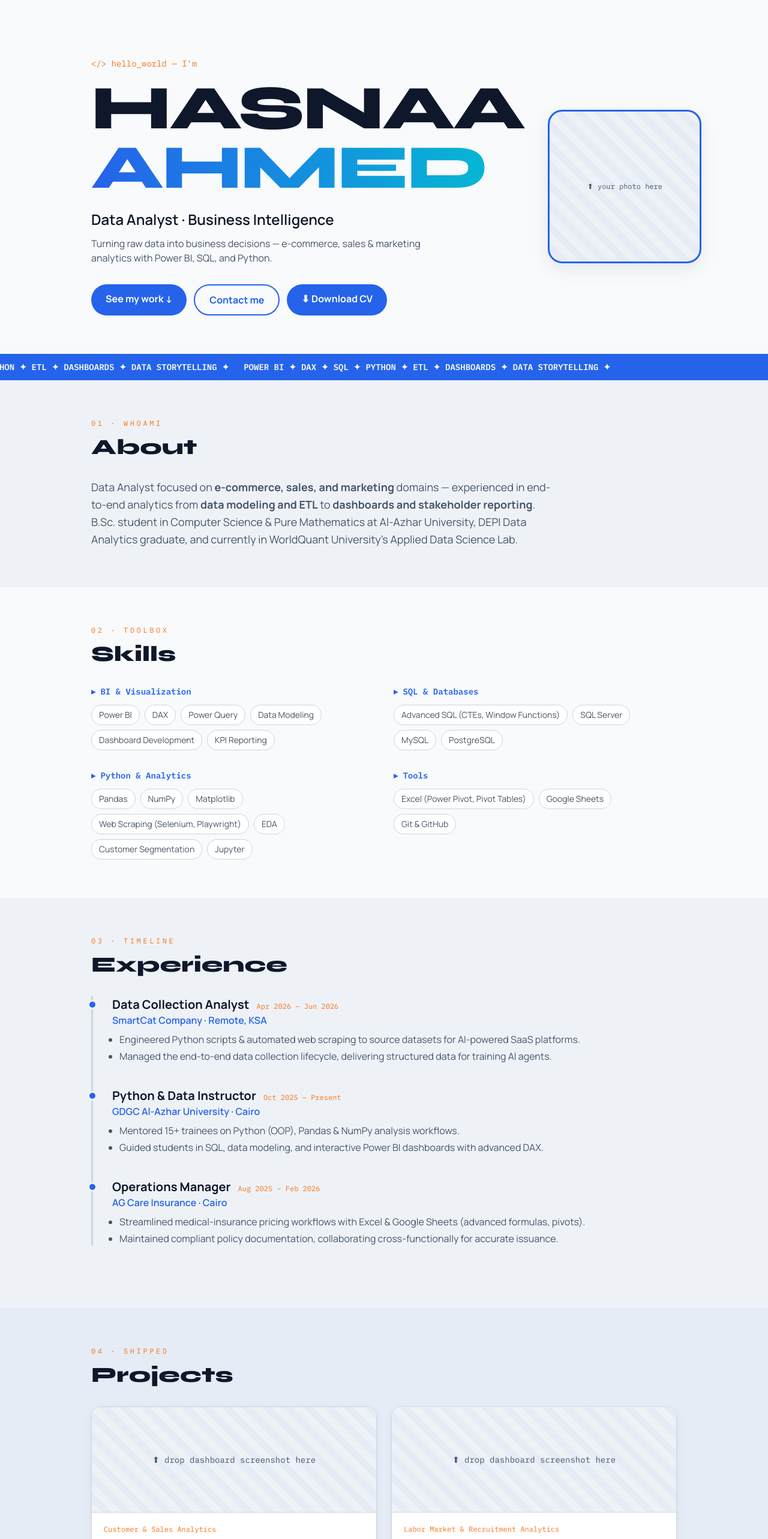
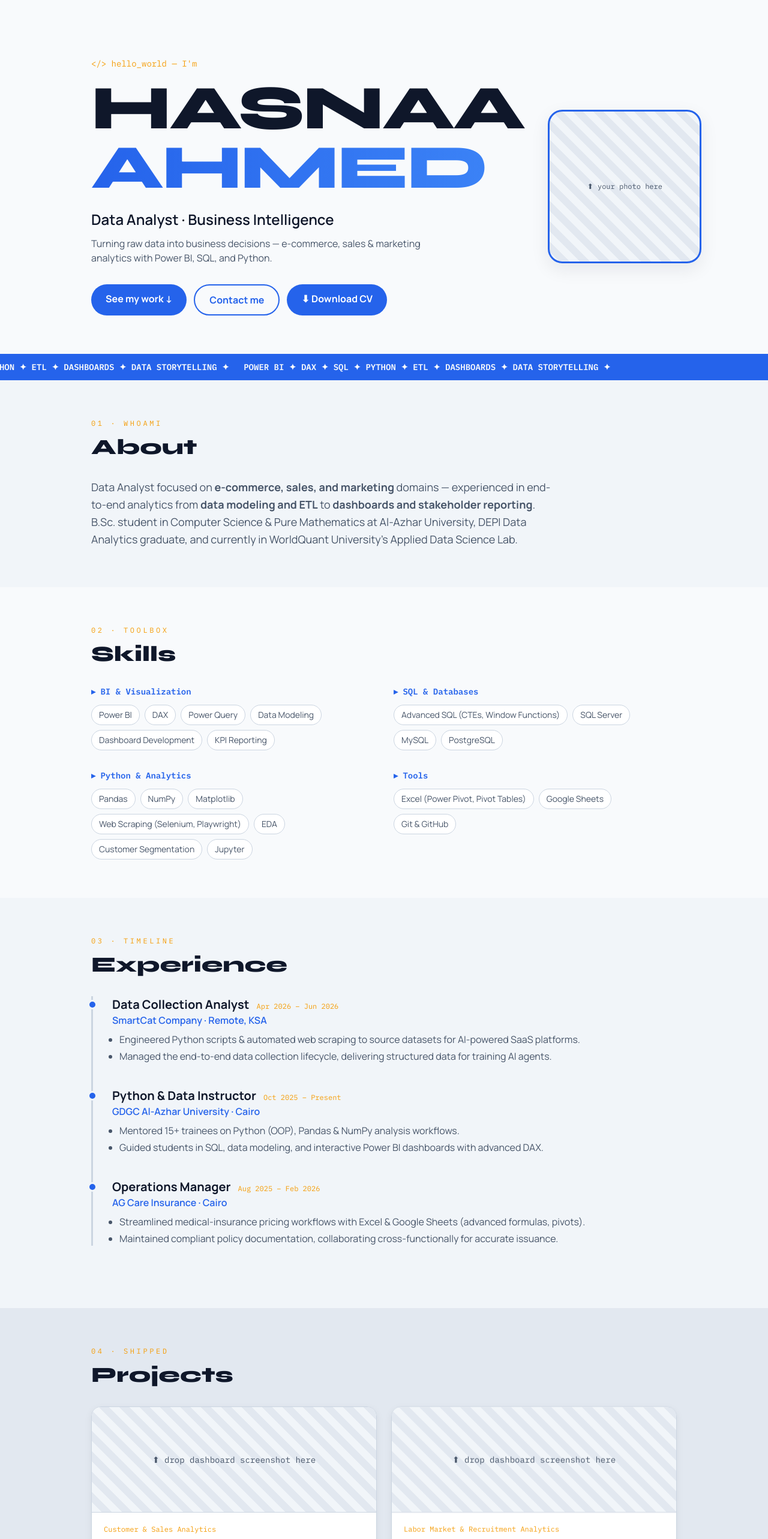
Before and after one commit to evehasnaa/hasnaa_portfolio, a React (Vite) app: page / in a window 1280 px wide. Shown: the top 2566 px of the page at 60% size. Built offline with nearby package versions, Linux system fonts and the light colour scheme.

Commit message:
Update design tokens: slate backgrounds, blue secondary, amber accent, green success

```diff
--- a/src/App.jsx
+++ b/src/App.jsx
@@ -2,9 +2,9 @@
 import Certifications from "./components/Certifications";
 
 /* ─── Design system ───
-   bg      #F8FAFC / #EEF2F7 / #E5ECF5     card #FFFFFF     border #CBD5E1
+   bg      #F8FAFC / #F1F5F9 / #E2E8F0     card #FFFFFF     border #CBD5E1
    text    #0F172A (primary) / #475569 (secondary)
-   primary #2563EB   secondary #06B6D4   accent #F97316 */
+   primary #2563EB   secondary #3B82F6   accent #F59E0B   success #10B981 */
 
 const LINKS = {
   linkedin: "https://www.linkedin.com/in/hasnaa-ahmed-data-analysis/",
@@ -54,7 +54,7 @@
           <div key={i} className="w-4 rounded-t-md splash-bar"
             style={{
               animationDelay: `${i * 0.12}s`,
-              background: i % 3 === 0 ? "#2563EB" : i % 3 === 1 ? "#06B6D4" : "#F97316",
+              background: i % 3 === 0 ? "#2563EB" : i % 3 === 1 ? "#3B82F6" : "#F59E0B",
             }} />
         ))}
       </div>
@@ -63,19 +63,19 @@
         {BOOT_LINES.slice(0, lineIdx).map((l, i) => (
           <div key={i} className="boot-line" style={{ opacity: 0.55 + i * 0.1 }}>{l}</div>
         ))}
-        <div className="mt-3" style={{ color: "#F97316" }}>
+        <div className="mt-3" style={{ color: "#F59E0B" }}>
           loading insight… <span className="font-bold">{hex}</span> / x064
         </div>
         <div className="mt-2 h-1.5 rounded-full overflow-hidden" style={{ background: "#1E293B" }}>
           <div className="h-full rounded-full transition-all duration-100"
-            style={{ width: `${pct}%`, background: "linear-gradient(90deg,#2563EB,#06B6D4)" }} />
+            style={{ width: `${pct}%`, background: "linear-gradient(90deg,#2563EB,#3B82F6)" }} />
         </div>
       </div>
 
       <p className="mt-8 text-center px-6 text-xl md:text-2xl font-bold tracking-tight"
         style={{ color: "#F8FAFC", fontFamily: "'Syne',sans-serif" }}>
-        ⭐ <span style={{ color: "#F97316" }}>Stars</span> are the only KPI I can't build a{" "}
-        <span style={{ color: "#06B6D4" }}>dashboard</span> for.
+        ⭐ <span style={{ color: "#F59E0B" }}>Stars</span> are the only KPI I can't build a{" "}
+        <span style={{ color: "#3B82F6" }}>dashboard</span> for.
       </p>
 
     </div>
@@ -84,7 +84,7 @@
 
 /* ───────────────────────── Small helpers ───────────────────────── */
 const Eyebrow = ({ children }) => (
-  <div className="font-mono text-xs tracking-[0.3em] uppercase mb-3" style={{ color: "#F97316" }}>
+  <div className="font-mono text-xs tracking-[0.3em] uppercase mb-3" style={{ color: "#F59E0B" }}>
     {children}
   </div>
 );
@@ -136,7 +136,7 @@
 
 /* ───────────────────────── Confetti burst ───────────────────────── */
 function burst(x, y) {
-  const colors = ["#2563EB", "#06B6D4", "#F97316", "#F8FAFC"];
+  const colors = ["#2563EB", "#3B82F6", "#F59E0B", "#10B981"];
   for (let i = 0; i < 22; i++) {
     const p = document.createElement("div");
     const s = 6 + Math.random() * 6;
@@ -186,12 +186,12 @@
       <div className="text-2xl mb-2">{icon}</div>
       <div className="font-mono text-xs tracking-widest uppercase" style={{ color: "#2563EB" }}>{label}</div>
       <div className="font-semibold mt-1 break-all" style={{ color: "#0F172A" }}>{value}</div>
-      <div className="mt-3 text-xs font-mono" style={{ color: "#06B6D4" }}>
+      <div className="mt-3 text-xs font-mono" style={{ color: "#3B82F6" }}>
         {action === "copy" ? "tap to copy ⧉" : "tap to open ↗"}
       </div>
       {toast && (
         <div className="absolute -top-3 right-3 px-3 py-1 rounded-full text-xs font-bold toast-pop"
-          style={{ background: "#F97316", color: "#FFFFFF" }}>
+          style={{ background: "#10B981", color: "#FFFFFF" }}>
           Copied ✓
         </div>
       )}
@@ -218,13 +218,13 @@
       style={{ background: "#FFFFFF", border: "1.5px solid #CBD5E1" }}>
       {/* 🖼️ image slot — replace src with your screenshot */}
       <div className="h-44 flex items-center justify-center font-mono text-sm"
-        style={{ background: "repeating-linear-gradient(45deg,#EEF2F7,#EEF2F7 12px,#E5ECF5 12px,#E5ECF5 24px)",
+        style={{ background: "repeating-linear-gradient(45deg,#F1F5F9,#F1F5F9 12px,#E2E8F0 12px,#E2E8F0 24px)",
                  color: "#475569", borderBottom: "1.5px solid #CBD5E1" }}>
         {/* <img src="YOUR_SCREENSHOT.png" alt={p.title} className="w-full h-full object-cover" /> */}
         ⬆ drop dashboard screenshot here
       </div>
       <div className="p-5">
-        <div className="font-mono text-xs mb-1" style={{ color: "#F97316" }}>{p.tag}</div>
+        <div className="font-mono text-xs mb-1" style={{ color: "#F59E0B" }}>{p.tag}</div>
         <h3 className="text-lg font-bold" style={{ color: "#2563EB" }}>{p.title} ↗</h3>
         <div className="font-mono text-xs mt-1 mb-2" style={{ color: "#475569" }}>{p.tools}</div>
         <p className="text-sm leading-relaxed" style={{ color: "#475569" }}>{p.desc}</p>
@@ -296,7 +296,7 @@
         .reveal { opacity: 0; transform: translateY(18px); transition: opacity .7s ease, transform .7s cubic-bezier(.2,.9,.3,1); }
         .reveal-in { opacity: 1; transform: none; }
         .btn-primary { background: #2563EB; }
-        .btn-primary:hover { background: #06B6D4; }
+        .btn-primary:hover { background: #3B82F6; }
         .btn-outline { border: 2px solid #2563EB; color: #2563EB; }
         .btn-outline:hover { background: #2563EB; color: #FFFFFF; }
         @media (prefers-reduced-motion: reduce) { *,*::before,*::after { animation: none !important; transition: none !important; } .reveal { opacity: 1; transform: none; } }
@@ -308,14 +308,14 @@
       <header className="relative overflow-hidden" style={{ background: "#F8FAFC" }}>
         <div className={`max-w-5xl mx-auto px-6 pt-24 pb-16 flex flex-col md:flex-row items-center gap-10 ${entered ? "hero-in" : ""}`}>
           <div className="flex-1">
-          <div className="font-mono text-sm mb-4" style={{ color: "#F97316" }}>
+          <div className="font-mono text-sm mb-4" style={{ color: "#F59E0B" }}>
             {"</>"} hello_world — I'm
           </div>
           <h1 className="font-extrabold leading-[0.95] tracking-tight"
             style={{ fontFamily: "'Syne',sans-serif", fontSize: "clamp(3rem,9vw,6.5rem)" }}>
             <span style={{ color: "#0F172A" }}>HASNAA</span>{" "}
             <span style={{
-              background: "linear-gradient(90deg,#2563EB 0%,#06B6D4 100%)",
+              background: "linear-gradient(90deg,#2563EB 0%,#3B82F6 100%)",
               WebkitBackgroundClip: "text", backgroundClip: "text", color: "transparent" }}>
               AHMED
             </span>
@@ -345,7 +345,7 @@
 
           {/* 🖼️ personal photo slot — replace src with your photo */}
           <div className="w-56 h-56 md:w-64 md:h-64 shrink-0 rounded-3xl overflow-hidden flex items-center justify-center font-mono text-xs text-center p-4"
-            style={{ border: "3px solid #2563EB", background: "repeating-linear-gradient(45deg,#EEF2F7,#EEF2F7 12px,#E5ECF5 12px,#E5ECF5 24px)",
+            style={{ border: "3px solid #2563EB", background: "repeating-linear-gradient(45deg,#F1F5F9,#F1F5F9 12px,#E2E8F0 12px,#E2E8F0 24px)",
                      color: "#475569", boxShadow: "0 10px 30px rgba(15,23,42,.08)" }}>
             {/* <img src="YOUR_PHOTO.jpg" alt="Hasnaa Ahmed" className="w-full h-full object-cover" /> */}
             ⬆ your photo here
@@ -363,7 +363,7 @@
       </header>
 
       {/* ── ABOUT ── */}
-      <div style={{ background: "#EEF2F7" }}>
+      <div style={{ background: "#F1F5F9" }}>
         <Section id="about" eyebrow="01 · whoami" title="About">
           <p className="text-lg leading-relaxed max-w-3xl" style={{ color: "#475569" }}>
             Data Analyst focused on <b>e-commerce, sales, and marketing</b> domains — experienced in
@@ -387,16 +387,16 @@
       </Section>
 
       {/* ── EXPERIENCE ── */}
-      <div style={{ background: "#EEF2F7" }}>
+      <div style={{ background: "#F1F5F9" }}>
         <Section id="experience" eyebrow="03 · timeline" title="Experience">
           <div className="relative pl-6" style={{ borderLeft: "3px solid #CBD5E1" }}>
             {EXPERIENCE.map((e, i) => (
               <div key={i} className="mb-10 relative">
                 <div className="absolute -left-[33px] top-1.5 w-4 h-4 rounded-full"
-                  style={{ background: "#2563EB", border: "3px solid #EEF2F7" }} />
+                  style={{ background: "#2563EB", border: "3px solid #F1F5F9" }} />
                 <div className="flex flex-wrap items-baseline gap-x-3 pl-2">
                   <h3 className="text-xl font-bold" style={{ color: "#0F172A" }}>{e.role}</h3>
-                  <span className="font-mono text-xs" style={{ color: "#F97316" }}>{e.date}</span>
+                  <span className="font-mono text-xs" style={{ color: "#F59E0B" }}>{e.date}</span>
                 </div>
                 <div className="font-semibold mb-2 pl-2" style={{ color: "#2563EB" }}>{e.org}</div>
                 <ul className="list-disc ml-5 space-y-1" style={{ color: "#475569" }}>
@@ -409,10 +409,10 @@
       </div>
 
       {/* ── PROJECTS ── */}
-      <div style={{ background: "#E5ECF5" }}>
+      <div style={{ background: "#E2E8F0" }}>
         <section id="projects" className="max-w-5xl mx-auto px-6 py-16">
           <Reveal>
-            <div className="font-mono text-xs tracking-[0.3em] uppercase mb-3" style={{ color: "#F97316" }}>
+            <div className="font-mono text-xs tracking-[0.3em] uppercase mb-3" style={{ color: "#F59E0B" }}>
               04 · shipped
             </div>
             <h2 className="text-3xl md:text-4xl font-extrabold mb-8"
@@ -434,12 +434,12 @@
       <Section id="education" eyebrow="05 · learning" title="Education">
         <div className="grid md:grid-cols-2 gap-6">
           <div className="rounded-2xl p-5 lift-card" style={{ background: "#FFFFFF", border: "1.5px solid #CBD5E1" }}>
-            <div className="font-mono text-xs mb-2" style={{ color: "#F97316" }}>DEGREE</div>
+            <div className="font-mono text-xs mb-2" style={{ color: "#F59E0B" }}>DEGREE</div>
             <p className="font-bold" style={{ color: "#0F172A" }}>B.Sc. Computer Science & Pure Mathematics</p>
             <p style={{ color: "#475569" }}>Al-Azhar University · 2022 – 2027</p>
           </div>
           <div className="rounded-2xl p-5 lift-card" style={{ background: "#FFFFFF", border: "1.5px solid #CBD5E1" }}>
-            <div className="font-mono text-xs mb-2" style={{ color: "#F97316" }}>PROGRAM</div>
+            <div className="font-mono text-xs mb-2" style={{ color: "#F59E0B" }}>PROGRAM</div>
             <p className="font-bold" style={{ color: "#0F172A" }}>Applied Data Science Lab</p>
             <p style={{ color: "#475569" }}>WorldQuant University · 2026 – Present</p>
           </div>
@@ -450,9 +450,9 @@
       <Certifications />
 
       {/* ── CONTACT ── */}
-      <div style={{ background: "#EEF2F7" }}>
+      <div style={{ background: "#F1F5F9" }}>
         <section id="contact" className="max-w-5xl mx-auto px-6 py-16">
-          <div className="font-mono text-xs tracking-[0.3em] uppercase mb-3" style={{ color: "#F97316" }}>
+          <div className="font-mono text-xs tracking-[0.3em] uppercase mb-3" style={{ color: "#F59E0B" }}>
             06 · ping me
           </div>
           <h2 className="text-3xl md:text-4xl font-extrabold mb-2"
@@ -472,7 +472,7 @@
       </div>
 
       {/* ── FOOTER ── */}
-      <div style={{ background: "#E5ECF5" }}>
+      <div style={{ background: "#E2E8F0" }}>
         <footer className="max-w-5xl mx-auto px-6 py-6 text-center font-mono text-xs"
           style={{ borderTop: "1px solid #CBD5E1", color: "#475569" }}>
           © 2026 Hasnaa Ahmed — built with ☕ and way too many SELECT statements.
--- a/src/data/certificates.js
+++ b/src/data/certificates.js
@@ -73,7 +73,7 @@
   {
     id: 7,
     title: "DEPI Data Analytics Track",
-    issuer: "MCIT Egypt",
+    issuer: "DEPI Egypt",
     category: "Data Analytics",
     date: "2024 – 2025",
     image: null,
```
Also changed, not shown: src/components/Certifications.jsx (+4 -4 lines).
